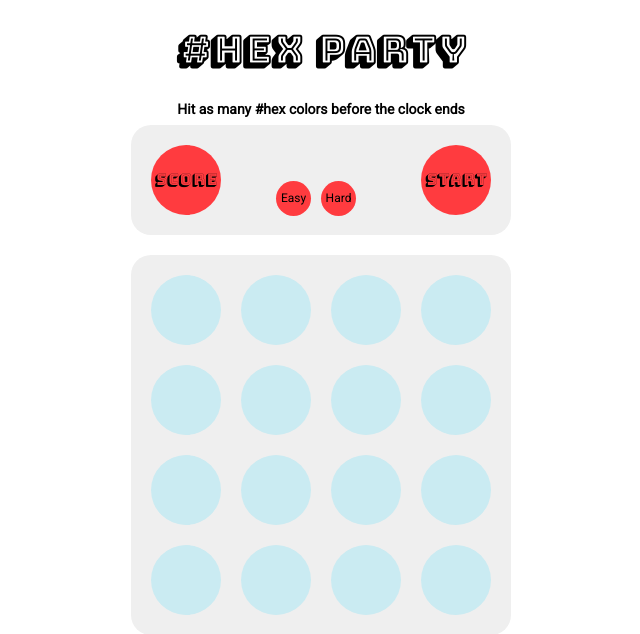
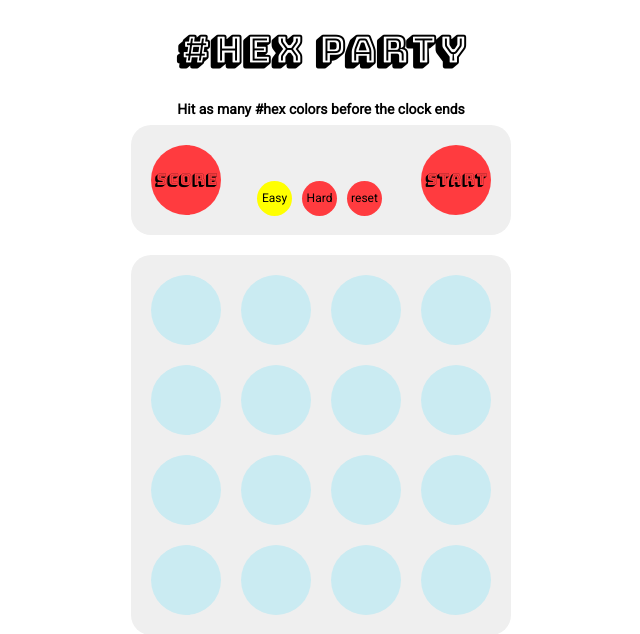
Before and after one commit to brian-cooney/wdi-project-1, a PHP site: page / in a window 1280 px wide. Shown: the top 634 px of the page, without its empty margins (319-959 px from the left). Run offline with PHP 8.4, Linux system fonts and the light colour scheme; some libraries are stand-ins or nearby versions.

Commit message:
reset function added

```diff
--- a/css/style.css
+++ b/css/style.css
@@ -101,10 +101,8 @@ h2 {
   text-align: center;
   vertical-align: middle;
   line-height: 35px;
-  margin-left: 45px;
-  margin-top:  30px;
-
-
+  margin-left: 26px;
+  margin-top: 30px;
 }
 
 .hard {
@@ -126,7 +124,21 @@ h2 {
 }
 
 .toggleButton {
-  colour: black;
-  width: 100px;
-  height: 100px;
+  background: yellow;
 }
+
+.reset {
+  font-family: 'Roboto', sans-serif;
+  width: 35px;
+  height: 35px;
+  background-color: #ff3b3f;
+  border-radius: 100%;
+  float: left;
+  font-size: 12px;
+  text-align: center;
+  /* vertical-align: middle; */
+  line-height: 35px;
+  /* margin-left: 45px; */
+  margin-top: 30px;
+  margin-left: 10px;
+}
--- a/index.html
+++ b/index.html
@@ -25,6 +25,7 @@
     <p class="score"></p>
     <div class="easy">Easy</div>
     <div class="hard">Hard</div>
+    <div class="reset">reset</div>
   </div>
 
   <main id="gameBoard">
--- a/js/app.js
+++ b/js/app.js
@@ -12,14 +12,17 @@ SUDO CODE
   Add countdown timer to game
   keep track of the player score
 */
-
-
 let playerScore = 0;
 let levelSpeed;
+let gameInterval;
 
 $(init);
 
 function init() {
+  levelSpeed = 3000;
+  $('.easy').addClass('toggleButton');
+  $('.hard').removeClass('toggleButton');
+
   $('.photo').on('click', chooseSquare);
   $('.start').on('click', start);
   $('.easy').on('click', setGameLevel);
@@ -38,21 +41,24 @@ function chooseSquare() {
 }
 
 function setGameLevel() {
-  if ($('.easy').on('click')) {
-    $(this).toggleClass('.toggleButton');
+  if ($(this).hasClass('easy')) {
+    $(this).toggleClass('toggleButton');
+    if ($('.hard').hasClass('toggleButton')) {
+      $('.hard').toggleClass('toggleButton');
+    }
     levelSpeed = 3000;
-    console.log(levelSpeed);
-  } else if ($('.hard').on('click')) {
-    $(this).toggleClass('.toggleButton');
+  } else {
+    $(this).toggleClass('toggleButton');
+    if ($('.easy').hasClass('toggleButton')) {
+      $('.easy').toggleClass('toggleButton');
+    }
     levelSpeed = 500;
-    console.log(levelSpeed);
   }
 }
 
 function start() {
   gameInterval = setInterval(displayRandomColors, levelSpeed);
   gameTimer();
-
 }
 
 function displayRandomColors() {
@@ -87,7 +93,7 @@ function gameTimer() {
     setTime--;
     if(setTime === 0){
       clearInterval(liveCount);
-      // clearInterval(gameInterval);
+      clearInterval(gameInterval);
     }
     $('.start').text(setTime);
     console.log(setTime);
```
